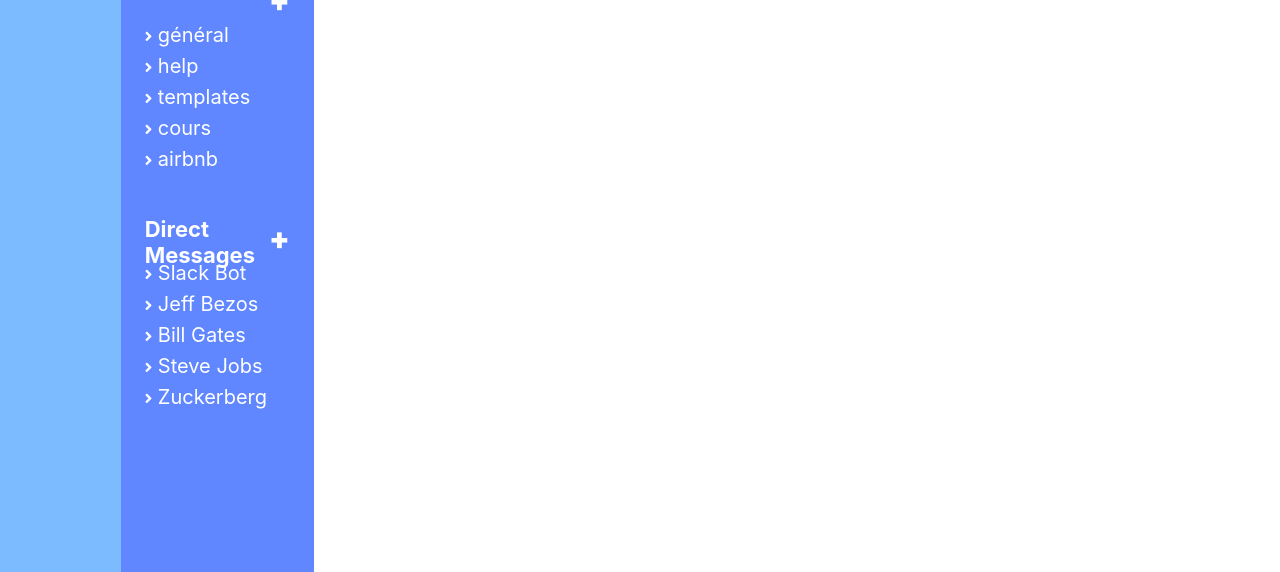
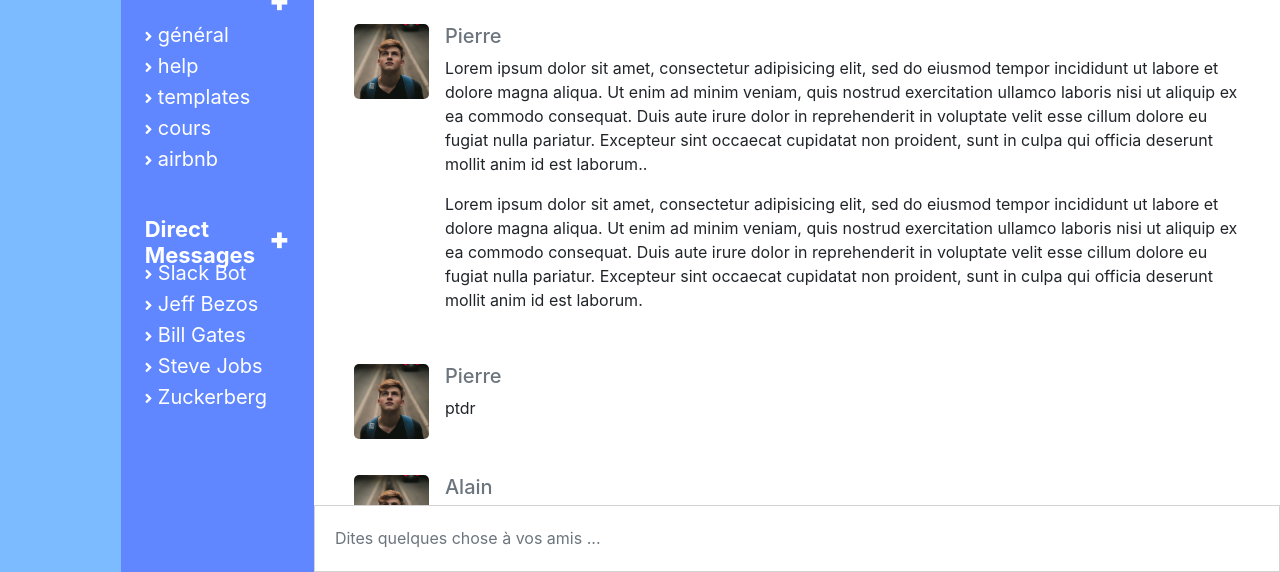
Before and after one commit to LeoRnl/slackprototype, a plain HTML site: page index.html in a window 1280 px wide. Shown: the part 228-800 px from the top of the page. Drawn offline with nearby package versions, Linux system fonts and the light colour scheme.

Commit message:
finitions

```diff
--- a/CSS/style.css
+++ b/CSS/style.css
@@ -70,4 +70,38 @@
 	height: 1px;
 	width: 100%;
 	opacity: 0.2;
+	z-index: 2;
 }
+
+.card_ajust img
+{
+	border-radius: 5px;
+}
+
+.chat
+{
+	overflow: scroll;
+}
+
+.top_title
+{
+	position: sticky;
+	top: 0;
+	z-index: 1;
+	background-color: #ffff;
+	padding: 20px;
+	border-bottom: solid 1px lightgrey;
+}
+
+.enter_text
+{
+	background-color: #ffff;
+	padding: 20px;
+	border: solid 1px lightgrey;
+	height: 60px;
+	padding-bottom: 45px;
+	width: 100%;
+	position: sticky;
+	bottom: 0;
+	z-index: 1;
+}
--- a/index.html
+++ b/index.html
@@ -58,10 +58,104 @@
           </div>
         </div>
       </div>
-      <div class="chat p-4">
-        <h1> #design</h1>
-        <div class="top_line">
+      <div class="chat">
+        <div class="top_title">
+          <h1> #design</h1>
         </div>
+        <!-- <div class="top_line">
+        </div> -->
+        <div class="overflow p-4">
+          <div class="media custom p-3 mt-1 card_ajust">
+            <img src="avatar.jpg" class="align-self-start mr-3" alt="..." width="75px">
+            <div class="media-body">
+              <h5 class="mt-0 text-muted b">Pierre</h5>
+              <div>
+                <p>Salut la mif.</p>
+              </div>
+            </div>
+          </div>
+          <div class="media custom p-3 mt-1 card_ajust">
+            <img src="avatar.jpg" class="align-self-start mr-3" alt="..." width="75px">
+            <div class="media-body">
+              <h5 class="mt-0 text-muted b">Pierre</h5>
+              <div>
+                <p>Lorem ipsum dolor sit amet, consectetur adipisicing elit, sed do eiusmod
+                tempor incididunt ut labore et dolore magna aliqua. Ut enim ad minim veniam,
+                quis nostrud exercitation ullamco laboris nisi ut aliquip ex ea commodo
+                consequat. Duis aute irure dolor in reprehenderit in voluptate velit esse
+                cillum dolore eu fugiat nulla pariatur. Excepteur sint occaecat cupidatat non
+                proident, sunt in culpa qui officia deserunt mollit anim id est laborum..</p>
+                <p>Lorem ipsum dolor sit amet, consectetur adipisicing elit, sed do eiusmod
+                tempor incididunt ut labore et dolore magna aliqua. Ut enim ad minim veniam,
+                quis nostrud exercitation ullamco laboris nisi ut aliquip ex ea commodo
+                consequat. Duis aute irure dolor in reprehenderit in voluptate velit esse
+                cillum dolore eu fugiat nulla pariatur. Excepteur sint occaecat cupidatat non
+                proident, sunt in culpa qui officia deserunt mollit anim id est laborum.</p>
+              </div>
+            </div>
+          </div>
+          <div class="media custom p-3 mt-1 card_ajust">
+            <img src="avatar.jpg" class="align-self-start mr-3" alt="..." width="75px">
+            <div class="media-body">
+              <h5 class="mt-0 text-muted b">Pierre</h5>
+              <div>
+                <p>ptdr</p>
+              </div>
+            </div>
+          </div>
+          <div class="media custom p-3 mt-1 card_ajust">
+            <img src="avatar.jpg" class="align-self-start mr-3" alt="..." width="75px">
+            <div class="media-body">
+              <h5 class="mt-0 text-muted b">Alain</h5>
+              <div>
+                <p>Hello</p>
+              </div>
+            </div>
+          </div>
+          <div class="media custom p-3 mt-1 card_ajust">
+            <img src="avatar.jpg" class="align-self-start mr-3" alt="..." width="75px">
+            <div class="media-body">
+              <h5 class="mt-0 text-muted b">Pierre</h5>
+              <div>
+                <p>Toi et moi !</p>
+              </div>
+            </div>
+          </div>
+          <div class="media custom p-3 mt-1 card_ajust">
+            <img src="avatar.jpg" class="align-self-start mr-3" alt="..." width="75px">
+            <div class="media-body">
+              <h5 class="mt-0 text-muted b">Pierre</h5>
+              <div>
+                <p>Sku Sku</p>
+              </div>
+            </div>
+          </div>
+          <div class="media custom p-3 mt-1 card_ajust">
+            <img src="avatar.jpg" class="align-self-start mr-3" alt="..." width="75px">
+            <div class="media-body">
+              <h5 class="mt-0 text-muted b">Pierre</h5>
+              <div>
+                <p>Rien compris moi</p>
+              </div>
+            </div>
+          </div>
+        </div>
+        <div class="enter_text text-muted">
+          <p>Dites quelques chose à vos amis ...</p>
+        </div>
+        <!-- <div class="card mb-3">
+          <div class="row d-flex card_ajust">
+            <div class="col-12">
+              <img src="avatar.jpg" class="card-img" alt="..." style="width: 75px;">
+            </div>
+            <div class="col-md-8">
+              <div class="card-body">
+                <h5 class="card-title">Card title</h5>
+                <p class="card-text">This is a wider card with supporting text below as a natural lead-in to additional content. This content is a little bit longer.</p>
+              </div>
+            </div>
+          </div>
+        </div> -->
       </div>
     </div>
 
```
Also changed, not shown: avatar.jpg (added).
